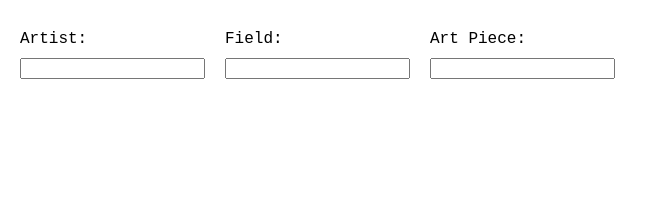
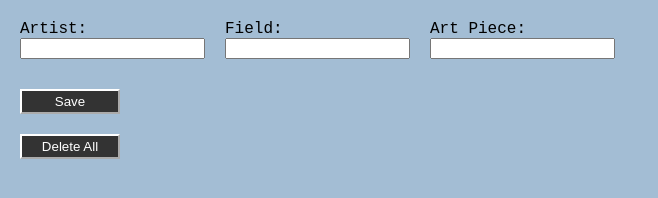
Before and after one commit to linabiel/week_6_weekend_homework_DOM, a plain HTML site: page index.html in a window 1280 px wide. Shown: the whole page, without its empty margins (0-658 px from the left). Drawn offline with Linux system fonts and the light colour scheme.

Commit message:
buttons sorted

```diff
--- a/css/main.css
+++ b/css/main.css
@@ -1,6 +1,7 @@
 body {
   margin: 0;
-	font-family: 'Courier New', Courier, monospace;
+  font-family: "Courier New", Courier, monospace;
+  background-color: #A3BDD4;
 }
 
 #form-wrapper {
@@ -21,11 +22,23 @@ body {
   padding: 10px;
 }
 
-  label, input {
+label,
+input {
   display: block;
-	margin-block: 10px;
 }
 
 .artist-list {
-    background-color: #79A3B6;
+  background-color: #79a3b6;
 }
+
+#save-button, #delete-button {
+	width: 100px;
+	height: 25px;
+	margin: 10px;
+	background-color: #333333;
+	color: white;
+	border-color: white;
+
+
+
+}
--- a/index.html
+++ b/index.html
@@ -26,6 +26,13 @@
             <input type="text" id="art-piece">
         </div>
     </div>
+    <div id="form-wrapper">
+        <div id="form-item">
+            <input type="submit" value="Save" id="save-button">
+            <button id="delete-button">Delete All</button>
+        </div>
+
+    </div>
 
 </body>
 </html>
```
Lines whose indentation alone changed are shown as unchanged.
